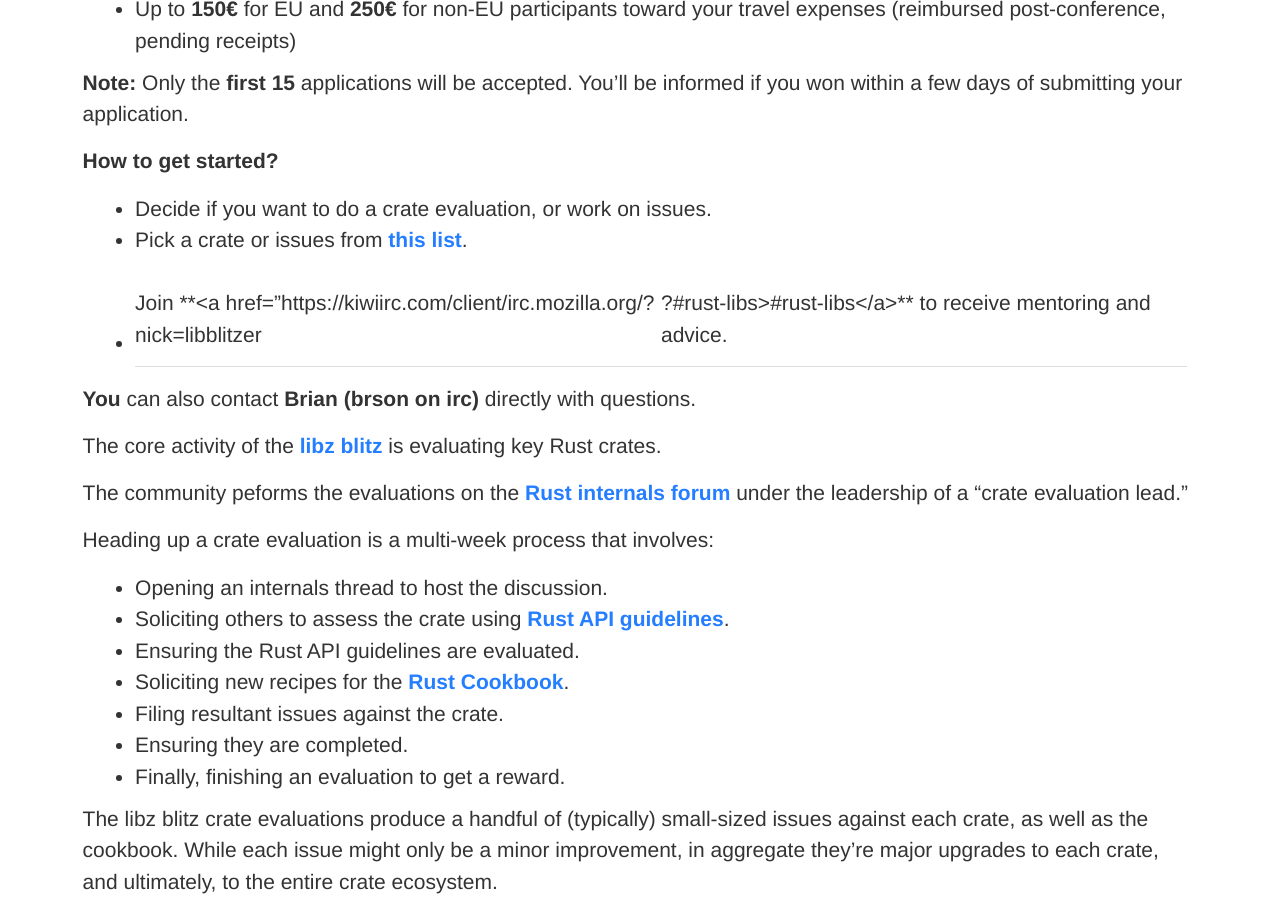
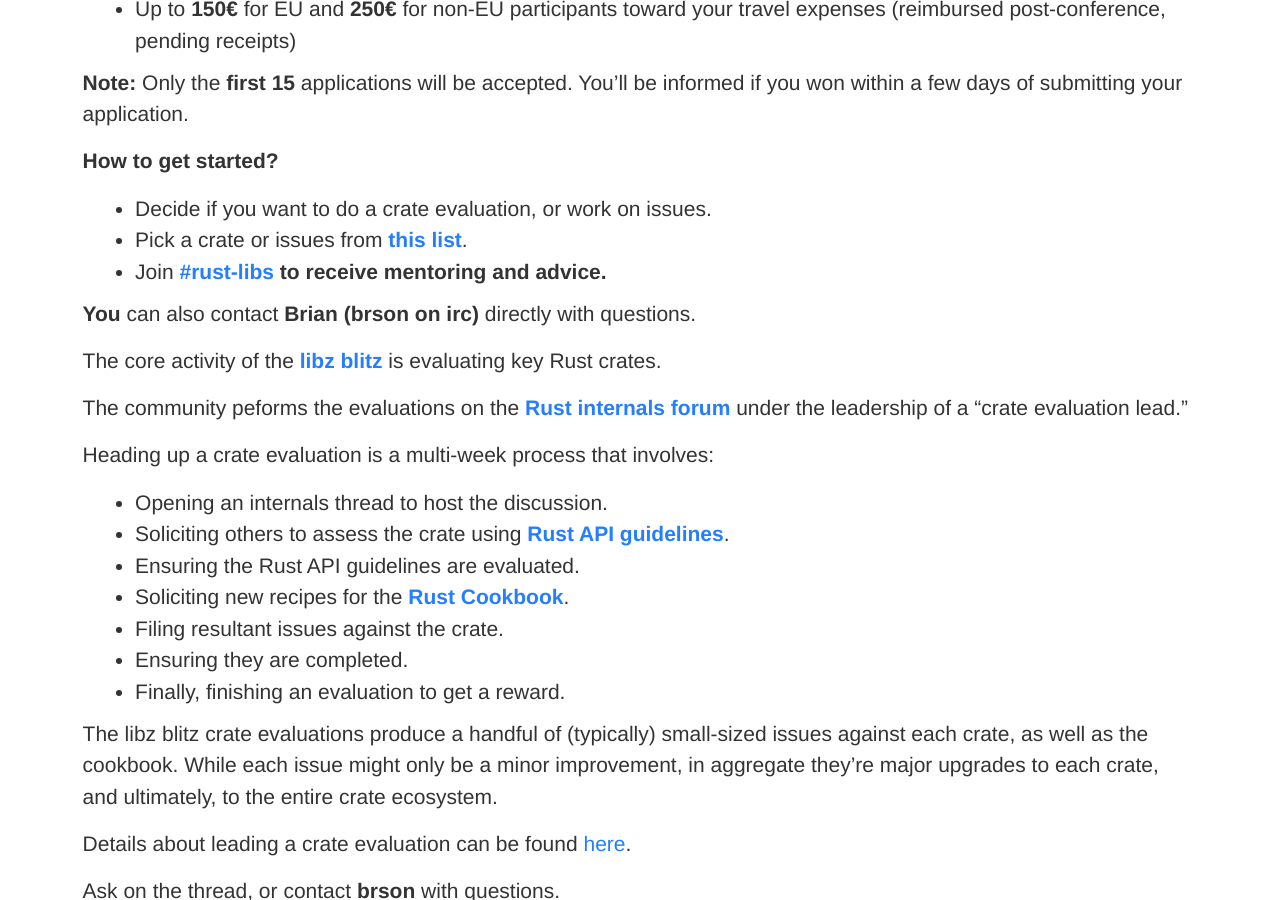
Before and after one commit to RustFestEU/blog.rustfest.eu, a Jekyll site: the page built from _posts/2017-07-07-libz-blitz.md, in a window 1280 px wide and 900 px high, scrolled down 961 px. Built offline with Jekyll 4.4.1, drawn with Linux system fonts in a browser that asks for light colours.

Commit message:
Fixup link again

```diff
--- a/_posts/2017-07-07-libz-blitz.md
+++ b/_posts/2017-07-07-libz-blitz.md
@@ -31,7 +31,7 @@
 
 - Decide if you want to do a crate evaluation, or work on issues.
 - Pick a crate or issues from **[this list](https://internals.rust-lang.org/t/rust-libz-blitz/5184)**.
-- Join **<a href="https://kiwiirc.com/client/irc.mozilla.org/?nick=libblitzer|?#rust-libs>#rust-libs</a>** to receive mentoring and advice.
+- Join <strong><a href="https://kiwiirc.com/client/irc.mozilla.org/?nick=libblitzer|?#rust-libs">#rust-libs</a><strong> to receive mentoring and advice.
 
 **You** can also contact **Brian (brson on irc)** directly with questions.
 
```
